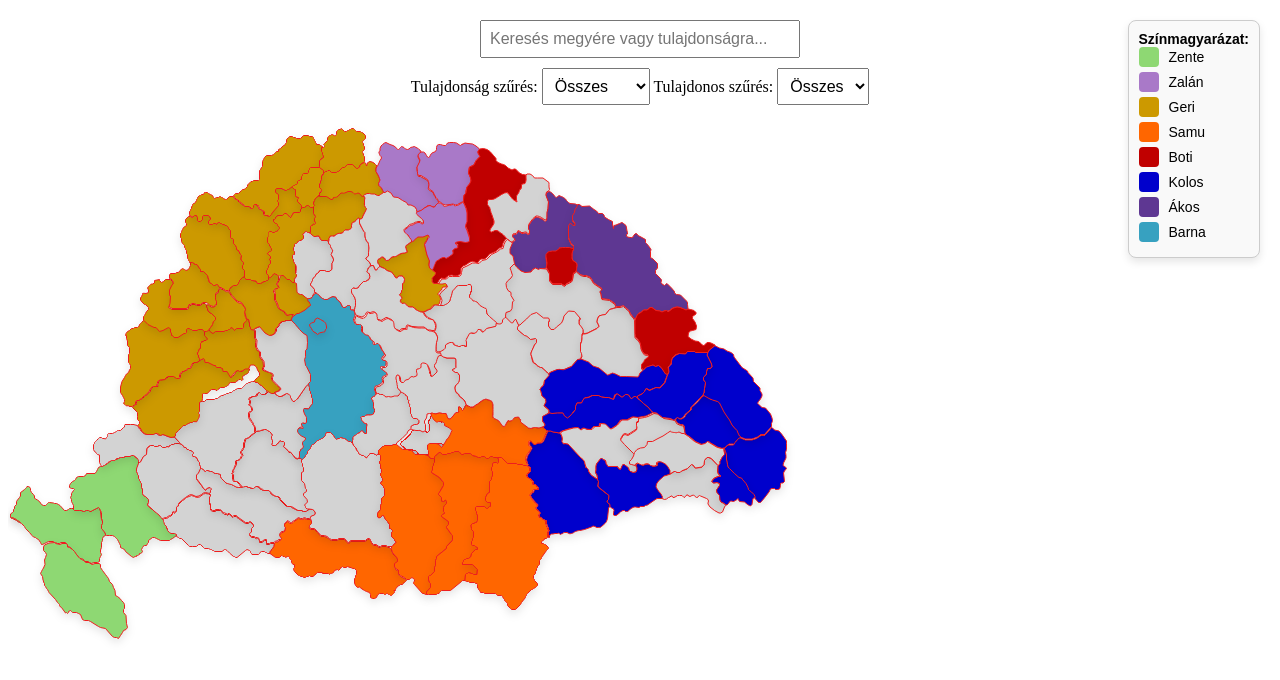
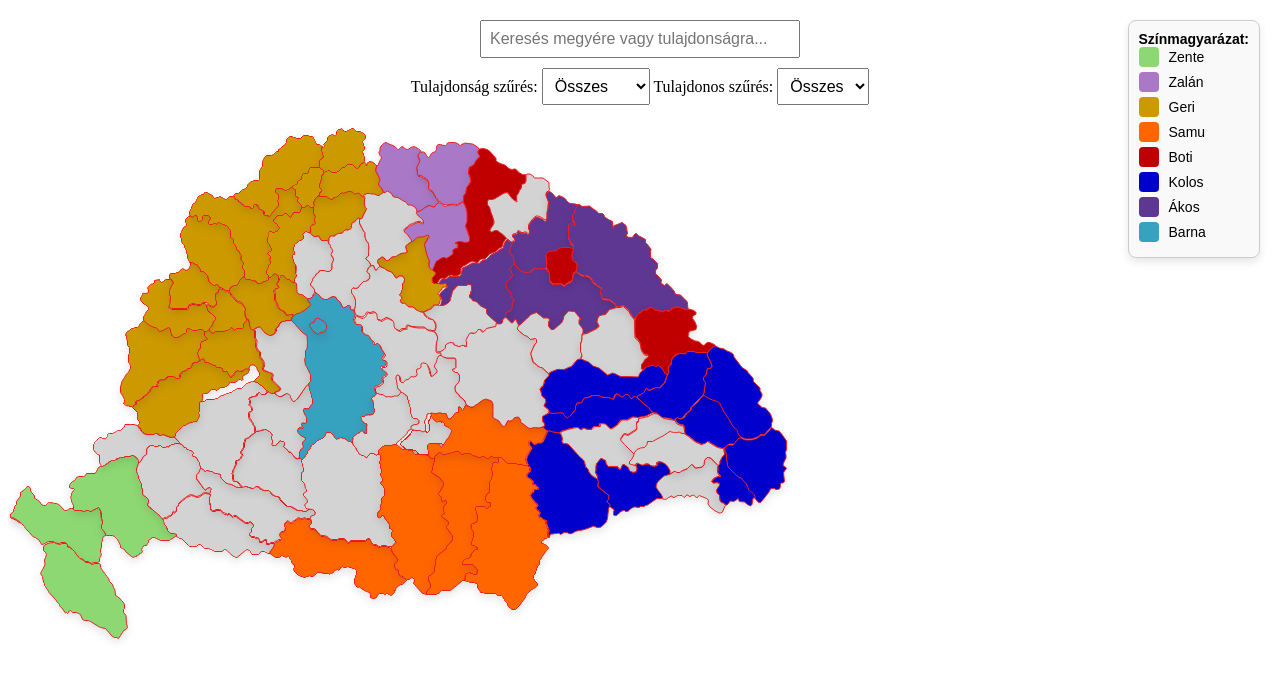
Before and after one commit to Zalan1885/Palyiterkep, a plain HTML site: page index.html in a window 1280 px wide. Shown: the top 680 px of the page. Drawn offline with Linux system fonts and the light colour scheme.

Commit message:
2025.01.25
A terület tulajdonosok frisitése. Ákos (Szabolcs, Szatmár)

```diff
--- a/index.html
+++ b/index.html
@@ -171,8 +171,8 @@
     'Zemplén': { left: '423px', top: '22.5px', info: 'Zemplén', attributes: ['szőlő/bor'], owner: 'Boti' },
     'Ung': { left: '478.5px', top: '48px', info: 'Ung', attributes: ['fa', 'állat'], owner: null },
     'Bereg': { left: '500px', top: '64.5px', info: 'Bereg', attributes: ['szőlő/bor', 'búza'], owner: 'Ákos' },
-    'Szatmár': { left: '495.5px', top: '136.5px', info: 'Szatmár', attributes: ['búza', 'kukorica', 'állat'], owner: null },
-    'Szabolcs': { left: '428.5px', top: '112.5px', info: 'Szabolcs', attributes: ['egyetem'], owner: null },
+    'Szatmár': { left: '495.5px', top: '136.5px', info: 'Szatmár', attributes: ['búza', 'kukorica', 'állat'], owner: 'Ákos' },
+    'Szabolcs': { left: '428.5px', top: '112.5px', info: 'Szabolcs', attributes: ['egyetem'], owner: 'Ákos' },
     'Hajdú': { left: '413.5px', top: '158.5px', info: 'Hajdú', attributes: ['könnyűipar', 'élelmiszeripar', 'gépgyártás', 'állat'], owner: null },
     'Nógrád': { left: '301.5px', top: '92px', info: 'Nógrád', attributes: ['vas-és fémipar', 'szén', 'vasérc'], owner: null },
     'Borsod': { left: '368.5px', top: '107.86px', info: 'Borsod', attributes: ['vas-és fémipar', 'szén', 'vasérc'], owner: 'Geri' },
```
